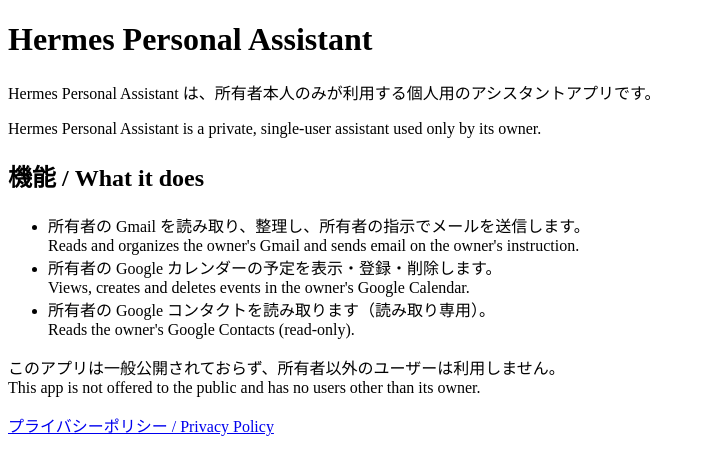
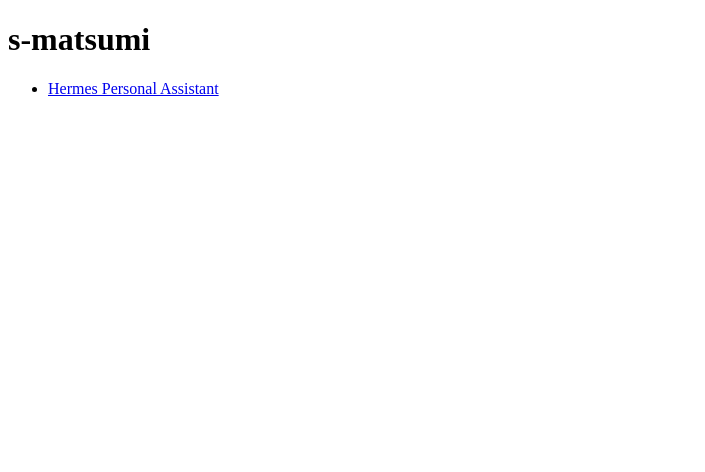
Before and after one commit to s-matsumi/s-matsumi.github.io, a plain HTML site: page index.html in a window 1280 px wide. Shown: the whole page, without its empty margins (0-705 px from the left). Drawn offline with Linux system fonts and the light colour scheme.

Commit message:
Root page links to hermes/

```diff
--- a/index.html
+++ b/index.html
@@ -1,17 +1,10 @@
 <!DOCTYPE html>
 <html lang="ja">
 <head><meta charset="utf-8"><meta name="viewport" content="width=device-width,initial-scale=1">
-<title>Hermes Personal Assistant</title></head>
+<title>s-matsumi</title></head>
 <body>
-<h1>Hermes Personal Assistant</h1>
-<p>Hermes Personal Assistant は、所有者本人のみが利用する個人用のアシスタントアプリです。</p>
-<p>Hermes Personal Assistant is a private, single-user assistant used only by its owner.</p>
-<h2>機能 / What it does</h2>
+<h1>s-matsumi</h1>
 <ul>
-<li>所有者の Gmail を読み取り、整理し、所有者の指示でメールを送信します。<br>Reads and organizes the owner's Gmail and sends email on the owner's instruction.</li>
-<li>所有者の Google カレンダーの予定を表示・登録・削除します。<br>Views, creates and deletes events in the owner's Google Calendar.</li>
-<li>所有者の Google コンタクトを読み取ります（読み取り専用）。<br>Reads the owner's Google Contacts (read-only).</li>
+<li><a href="hermes/">Hermes Personal Assistant</a></li>
 </ul>
-<p>このアプリは一般公開されておらず、所有者以外のユーザーは利用しません。<br>This app is not offered to the public and has no users other than its owner.</p>
-<p><a href="privacy.html">プライバシーポリシー / Privacy Policy</a></p>
 </body></html>
```
